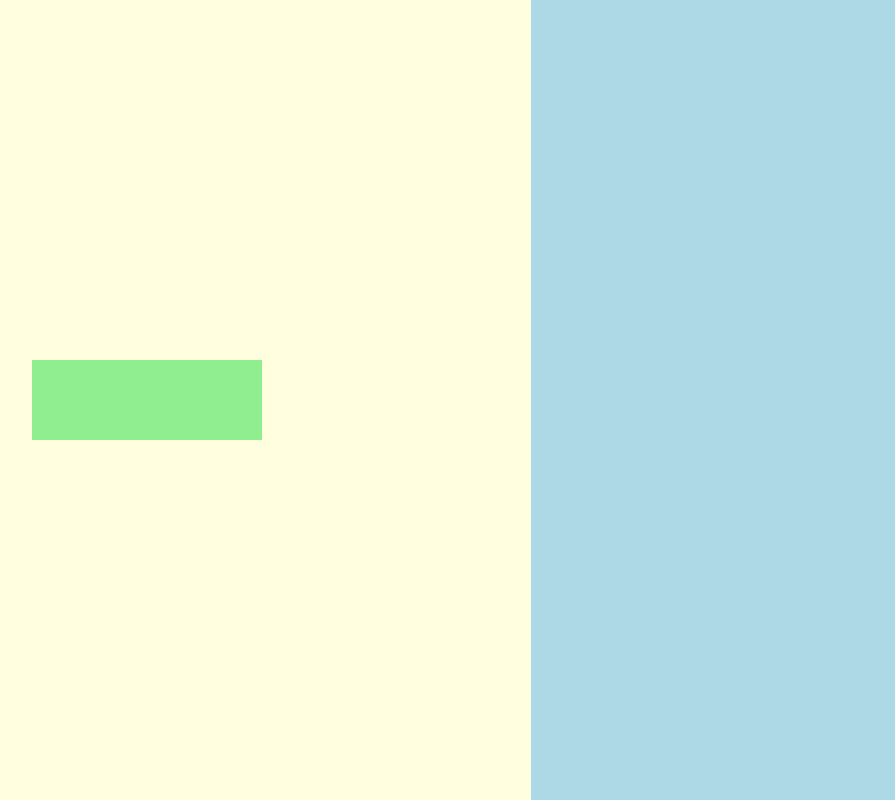
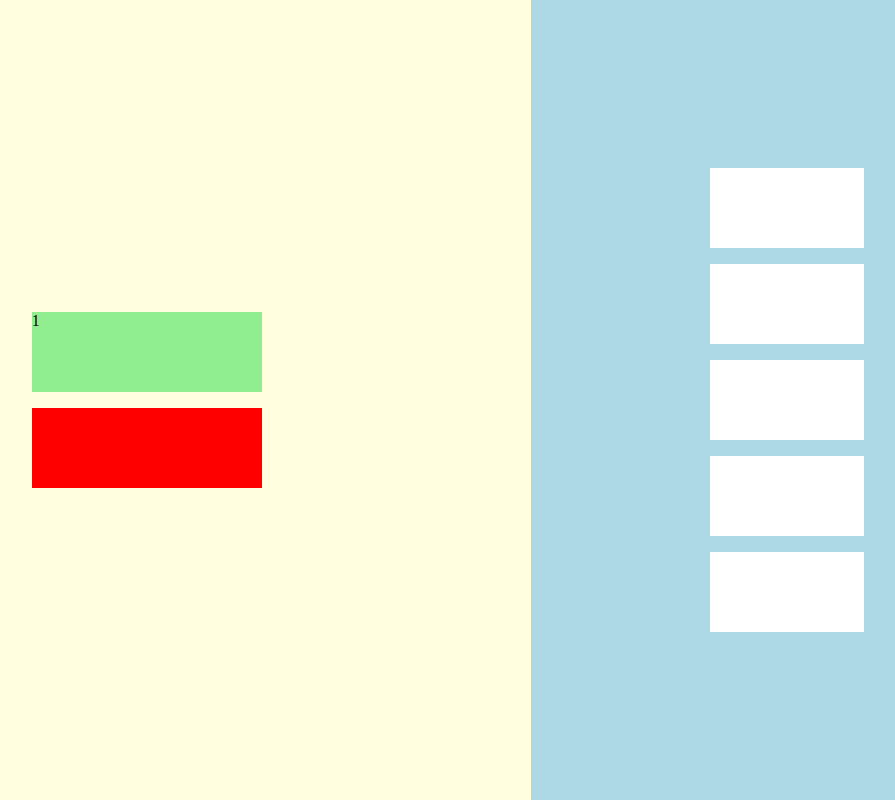
Before and after one commit to 26june/ordered-project, a React (Create React App) app: page / in a window 1280 px wide. Shown: the whole page, without its empty margins (237-1132 px from the left). Built offline with nearby package versions, Linux system fonts and the light colour scheme.

Commit message:
finalllllllllly1111!!

```diff
--- a/src/App.js
+++ b/src/App.js
@@ -23,8 +23,48 @@ function App() {
     myDroppableAreas: { numGenArea, listDropArea },
   } = initState;
 
-  function handleOnDragEnd() {
-    console.log("Hello Drag Over");
+  function handleOnDragEnd(result) {
+    const { destination, source, draggableId } = result;
+
+    if (!destination) {
+      return;
+    }
+    if (
+      destination.droppableId === source.droppableId &&
+      destination.index === source.index
+    ) {
+      return;
+    }
+
+    const dragEndAreaStart = initState.myDroppableAreas[source.droppableId];
+    const dragEndAreaEnd = initState.myDroppableAreas.listDropArea;
+
+    const startNumIdsArray = Array.from(dragEndAreaStart.generatedNumbersIds);
+    startNumIdsArray.splice(source.index, 1);
+
+    const endNumIdsArray = Array.from(dragEndAreaEnd.generatedNumbersIds);
+    endNumIdsArray.splice(+destination.droppableId, 1, draggableId);
+
+    const newNumgenArea = {
+      ...dragEndAreaStart,
+      generatedNumbersIds: startNumIdsArray,
+    };
+
+    const newListDropArea = {
+      ...dragEndAreaEnd,
+      generatedNumbersIds: endNumIdsArray,
+    };
+
+    const newState = {
+      ...initState,
+      myDroppableAreas: {
+        ...initState.myDroppableAreas,
+        [newNumgenArea.id]: newNumgenArea,
+        [newListDropArea.id]: newListDropArea,
+      },
+    };
+
+    setInitState(newState);
   }
 
   return (
@@ -34,6 +74,7 @@ function App() {
           key={numGenArea.id}
           generatedNumbers={generatedNumbers}
           numGenArea={numGenArea}
+          setInitState={setInitState}
         ></HomeScreenLeft>
         <HomeScreenRight
           key={listDropArea.id}
--- a/src/components/GeneratedNumber.jsx
+++ b/src/components/GeneratedNumber.jsx
@@ -9,7 +9,7 @@ const Container = styled.div`
   background-color: lightgreen;
 `;
 
-export default function GeneratedNumber({ numberId, index }) {
+export default function GeneratedNumber({ numberId, index, content }) {
   return (
     <Draggable draggableId={numberId} index={index}>
       {(provided, snapshot) => (
@@ -17,7 +17,9 @@ export default function GeneratedNumber({ numberId, index }) {
           ref={provided.innerRef}
           {...provided.draggableProps}
           {...provided.dragHandleProps}
-        ></Container>
+        >
+          {content}
+        </Container>
       )}
     </Draggable>
   );
--- a/src/components/HomeScreenLeft.jsx
+++ b/src/components/HomeScreenLeft.jsx
@@ -1,4 +1,4 @@
-import React from "react";
+import React, { useState } from "react";
 import { Droppable } from "react-beautiful-dnd";
 import { styled } from "styled-components";
 import GeneratedNumber from "./GeneratedNumber";
@@ -9,8 +9,10 @@ const LeftContainer = styled.div`
   background-color: lightyellow;
 
   display: flex;
+  flex-direction: column;
   justify-content: center;
   align-items: center;
+  gap: 16px;
 `;
 
 const DroppableContainer = styled.div`
@@ -20,7 +22,45 @@ const DroppableContainer = styled.div`
   background-color: lightpink;
 `;
 
-export default function HomeScreenLeft({ generatedNumbers, numGenArea }) {
+const RandomNumberButton = styled.div`
+  height: 10%;
+  width: 30%;
+
+  background-color: red;
+`;
+
+export default function HomeScreenLeft({
+  generatedNumbers,
+  numGenArea,
+  setInitState,
+}) {
+  const newNum = 2;
+
+  function handleGenerateRandomNumber(e) {
+    setInitState((current) => {
+      const newGeneratedNumbers = {
+        ...current.generatedNumbers,
+        [newNum]: { id: `${newNum}`, content: `${newNum}` },
+      };
+
+      const newNumgenArea = {
+        ...current.myDroppableAreas.numGenArea,
+        generatedNumbersIds: [`${newNum}`],
+      };
+
+      const newDroppableArea = {
+        ...current.myDroppableAreas,
+        numGenArea: newNumgenArea,
+      };
+
+      return {
+        ...current,
+        generatedNumbers: newGeneratedNumbers,
+        myDroppableAreas: newDroppableArea,
+      };
+    });
+  }
+
   return (
     <LeftContainer>
       <Droppable droppableId={numGenArea.id}>
@@ -35,6 +75,7 @@ export default function HomeScreenLeft({ generatedNumbers, numGenArea }) {
                   key={numberId}
                   numberId={numberId}
                   index={index}
+                  content={generatedNumbers[numberId].content}
                 ></GeneratedNumber>
               );
             })}
@@ -43,6 +84,10 @@ export default function HomeScreenLeft({ generatedNumbers, numGenArea }) {
           </DroppableContainer>
         )}
       </Droppable>
+
+      <RandomNumberButton
+        onClick={handleGenerateRandomNumber}
+      ></RandomNumberButton>
     </LeftContainer>
   );
 }
--- a/src/components/HomeScreenRight.jsx
+++ b/src/components/HomeScreenRight.jsx
@@ -1,19 +1,46 @@
 import React from "react";
+import { Droppable } from "react-beautiful-dnd";
 import { styled } from "styled-components";
 
 const RightContainer = styled.div`
   grid-column: 4/6;
   grid-row: 1/6;
   background-color: lightblue;
+
+  display: flex;
+  flex-direction: column;
+  justify-content: center;
+  align-items: center;
+  gap: 16px;
 `;
 
 const DroppableContainer = styled.div`
   height: 10%;
   width: 30%;
 
-  background-color: lightpink;
+  background-color: ${({ $isDraggingOver }) =>
+    $isDraggingOver ? "lightblue" : "white"};
 `;
 
-export default function HomeScreenRight() {
-  return <RightContainer></RightContainer>;
+export default function HomeScreenRight({ generatedNumbers, listDropArea }) {
+  return (
+    <RightContainer>
+      {listDropArea.generatedNumbersIds.map((numberId, index) => {
+        return (
+          <Droppable droppableId={index.toString()} key={index}>
+            {(provided, snapshot) => (
+              <DroppableContainer
+                ref={provided.innerRef}
+                {...provided.droppableProps}
+                $isDraggingOver={snapshot.isDraggingOver}
+              >
+                {generatedNumbers[numberId].content}
+                {provided.placeholder}
+              </DroppableContainer>
+            )}
+          </Droppable>
+        );
+      })}
+    </RightContainer>
+  );
 }
--- a/src/numbers-data.js
+++ b/src/numbers-data.js
@@ -1,6 +1,7 @@
 const numbersData = {
   generatedNumbers: {
-    1: { id: "1", content: 1 },
+    0: { id: "0", content: "" },
+    1: { id: "1", content: "1" },
   },
   myDroppableAreas: {
     numGenArea: {
@@ -9,7 +10,7 @@ const numbersData = {
     },
     listDropArea: {
       id: "listDropArea",
-      generatedNumbersIds: [0, 0, 0, 0, 0],
+      generatedNumbersIds: ["0", "0", "0", "0", "0"],
     },
   },
 };
```
